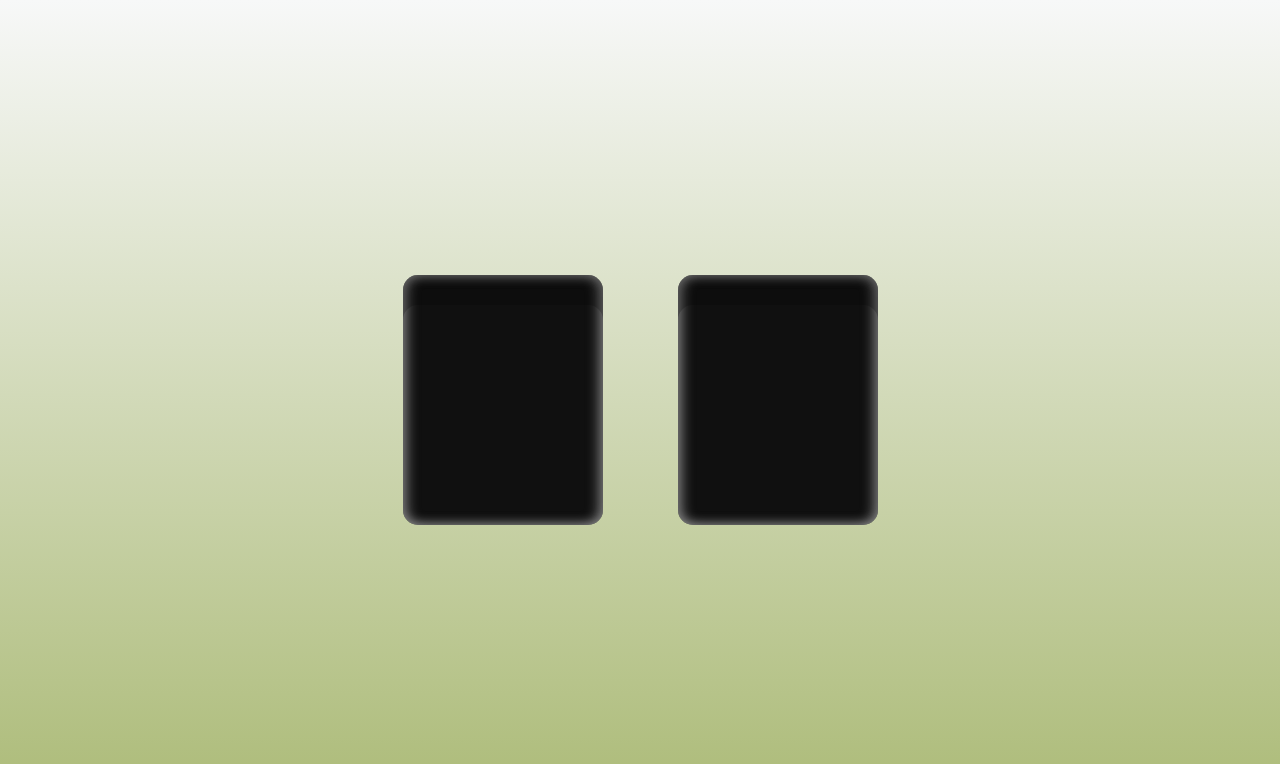
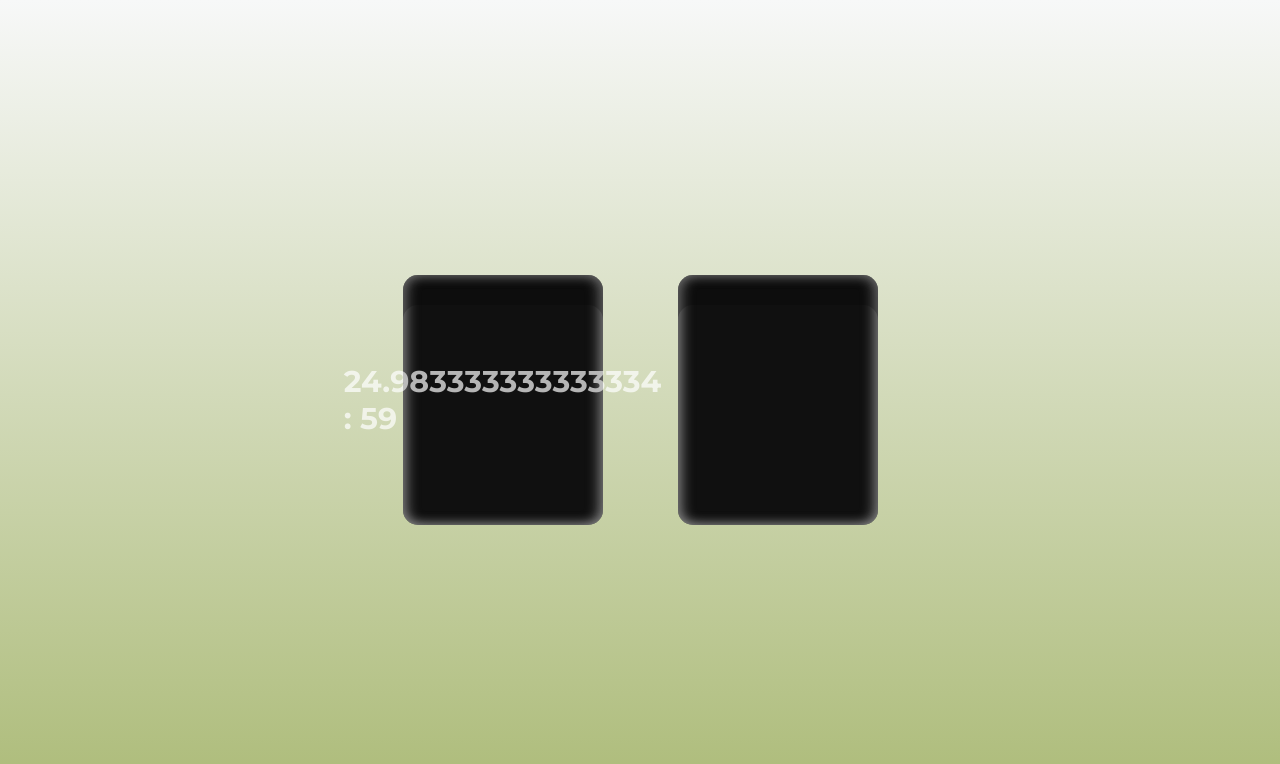
Before and after one commit to rurru/pomo-clock, a React (Create React App) app: page / in a window 1280 px wide. Shown: the top 764 px of the page. Built offline with nearby package versions, Linux system fonts and the light colour scheme.

Commit message:
Added Timer Component

```diff
--- a/public/index.html
+++ b/public/index.html
@@ -22,6 +22,7 @@
       work correctly both with client-side routing and a non-root public URL.
       Learn how to configure a non-root public URL by running `npm run build`.
     -->
+    <link href="https://fonts.googleapis.com/css?family=Montserrat:700" rel="stylesheet">
     <title>Timey-Wimey Stuff</title>
   </head>
   <body>
--- a/src/App.css
+++ b/src/App.css
@@ -6,6 +6,9 @@
   align-items: center;
   justify-content: space-around;
   flex-wrap: wrap;
+  font-family: Montserrat, sans-serif;
+  font-size: 30px;
+  font-weight: 300;
 }
 
 .display {
--- a/src/App.js
+++ b/src/App.js
@@ -1,5 +1,6 @@
 import React, { Component } from 'react';
 import './App.css';
+import Timer from './Timer.js';
 
 class App extends Component {
   constructor(props){
@@ -8,7 +9,7 @@ class App extends Component {
     this.state= {
       sessionLength: 25,
       breakLength: 5,
-      secondsLeft: 25
+      secondsLeft: 1499
     }
 
   }
@@ -16,6 +17,7 @@ class App extends Component {
     return (
       <div className="App">
         <div id = "timer" className = "display">
+          <Timer timeLeft = {this.state.secondsLeft} />
         </div>
         <div id = "options" className = "display">
         </div>
--- /dev/null
+++ b/src/Timer.css
@@ -0,0 +1,3 @@
+#time-left {
+    opacity: 0.7;
+}
--- /dev/null
+++ b/src/Timer.js
@@ -0,0 +1,12 @@
+import React from 'react';
+import "./Timer.css";
+
+const Timer = (props) => {
+    return (
+        <div id = "time-left">
+            {props.timeLeft / 60} : {props.timeLeft % 60}
+        </div>
+    );
+}
+
+export default Timer;
```
